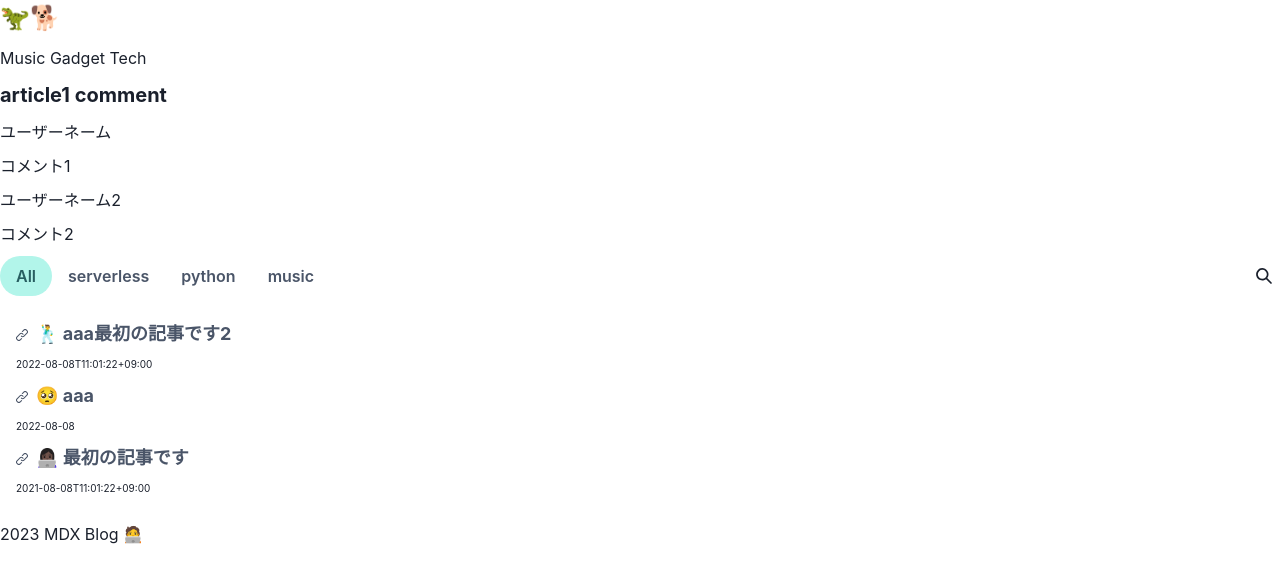
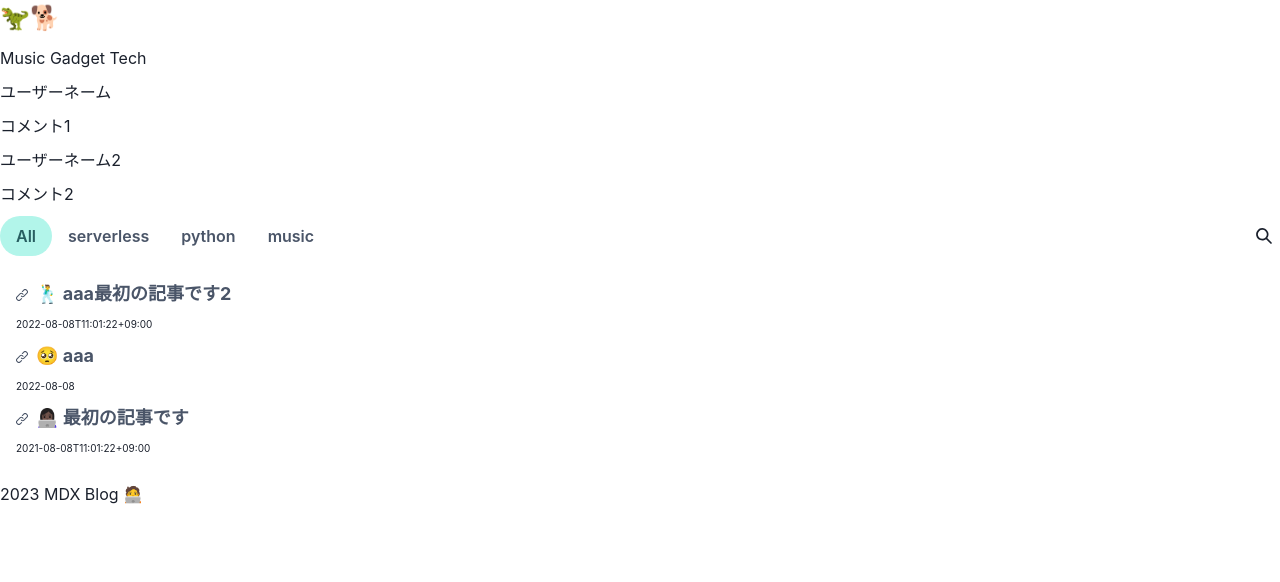
Before and after one commit to kzhub/mdx-blog, a Next.js app: page / in a window 1280 px wide. Shown: the top 582 px of the page. Built offline with nearby package versions, Linux system fonts and the light colour scheme.

Commit message:
Add commentComponent

```diff
--- /dev/null
+++ b/components/GetComments.tsx
@@ -0,0 +1,29 @@
+import { useState } from "react"
+import axios from 'axios'
+import useSWR from "swr"
+import { Skeleton } from "@chakra-ui/react"
+
+const GetComments = () => {
+	const { data, isLoading ,error } = useSWR('/api/comments',axios);
+
+	if (isLoading) {
+		return <Skeleton height="200px" />;
+	}
+
+	if (error) {
+		return <div>Error: {data.status}</div>;
+	}
+
+	return (
+		<>
+			{data.data[0].comments.map((node,index:number) => (
+				<li key={index}>
+					<p>{node.userName}</p>
+					<p>{node.comment}</p>
+				</li>
+			))}
+		</>
+	);
+}
+
+export default GetComments;
--- a/pages/index.tsx
+++ b/pages/index.tsx
@@ -1,6 +1,5 @@
 import Head from "next/head";
 import fs from 'fs'
-
 import SearchModal from "@/components/SearchModal";
 import {
 	Box,
@@ -13,8 +12,7 @@ import {
 	TabPanel,
 } from '@chakra-ui/react'
 import Article from "@/components/Article";
-import ArticleComments from "@/components/ArticleComments";
-import { useEffect,useState } from "react";
+import GetComments from "@/components/GetComments";
 
 type articleObjectType = {
 	data: String,
@@ -32,8 +30,6 @@ export default function Home({ data }: { data: Array<articleObjectType> }) {
 	))
 	const catArray:String[]= Array.from(new Set(cats))
 
-	const [comments, setComments] = useState([{"articleId":1,"comments":[{"comment":"コメント1","userName":"ユーザーネーム"},{"comment":"コメント2","userName":"ユーザーネーム2"}]},{"articleId":2,"comments":[{"comment":"コメント3","userName":"ユーザーネーム3"}]}])
-
 	return (
 		<>
 			<Head>
@@ -42,19 +38,7 @@ export default function Home({ data }: { data: Array<articleObjectType> }) {
 				<meta name="viewport" content="width=device-width, initial-scale=1" />
 				<link rel="icon" href="/favicon.ico" />
 			</Head>
-
-			<h2>
-					article1 comment
-				</h2>
-				<ul>
-				{comments[0].comments.map((node) => (
-						<li>
-							<p>{node.userName}</p>
-							<p>{node.comment}</p>
-						</li>
-					))}
-				</ul>
-
+				<GetComments />
 				<Tabs variant='soft-rounded' colorScheme='teal'>
 					<Flex>
 						<Box>
```
